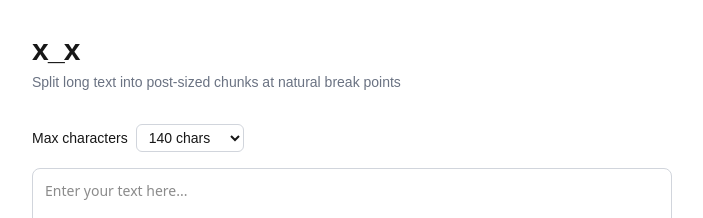
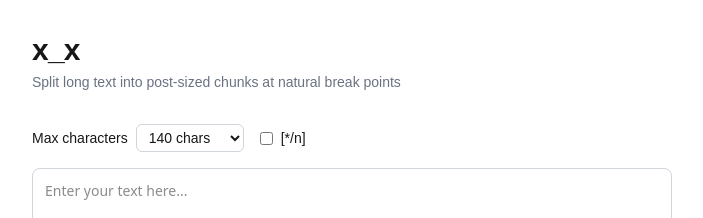
Before and after one commit to kotaoue/x_x, a Next.js app: page / in a window 1280 px wide. Shown: the top 218 px of the page, without its empty margins (288-991 px from the left). Built offline with nearby package versions, Linux system fonts and the light colour scheme.

Commit message:
Add [*/n] page marker checkbox next to Max characters
Co-authored-by: kotaoue <1369749+kotaoue@users.noreply.github.com>

```diff
--- a/src/app/page.tsx
+++ b/src/app/page.tsx
@@ -10,22 +10,27 @@ export default function Home() {
   const [maxLength, setMaxLength] = useState(140);
   const [chunks, setChunks] = useState<string[]>([]);
   const [copiedIndex, setCopiedIndex] = useState<number | null>(null);
+  const [showMarkers, setShowMarkers] = useState(false);
 
   const handleSplit = () => {
     setChunks(splitText(text, maxLength));
     setCopiedIndex(null);
   };
 
+  const getChunkWithMarker = (chunk: string, index: number) =>
+    showMarkers ? `${chunk}\n[${index + 1}/${chunks.length}]` : chunk;
+
   const handleCopy = async (chunk: string, index: number) => {
+    const content = getChunkWithMarker(chunk, index);
     try {
-      await navigator.clipboard.writeText(chunk);
+      await navigator.clipboard.writeText(content);
       setCopiedIndex(index);
       setTimeout(() => setCopiedIndex(null), 2000);
     } catch {
       // Fallback for browsers that block Clipboard API (e.g. non-HTTPS contexts).
       // document.execCommand is deprecated but widely supported as a fallback.
       const el = document.createElement("textarea");
-      el.value = chunk;
+      el.value = content;
       document.body.appendChild(el);
       el.select();
       document.execCommand("copy");
@@ -72,6 +77,22 @@ export default function Home() {
                 </option>
               ))}
             </select>
+          </div>
+          <div className="flex items-center gap-2">
+            <input
+              type="checkbox"
+              id="showMarkers"
+              checked={showMarkers}
+              onChange={(e) => setShowMarkers(e.target.checked)}
+              className="rounded"
+              title="Append [current/total] page marker to each chunk"
+            />
+            <label
+              htmlFor="showMarkers"
+              className="text-sm font-medium whitespace-nowrap"
+            >
+              [*/n]
+            </label>
           </div>
         </section>
 
@@ -139,7 +160,7 @@ export default function Home() {
                     </span>
                   </div>
                   <pre className="whitespace-pre-wrap text-sm font-sans break-words leading-relaxed">
-                    {chunk}
+                    {getChunkWithMarker(chunk, i)}
                   </pre>
                   <button
                     onClick={() => handleCopy(chunk, i)}
```
